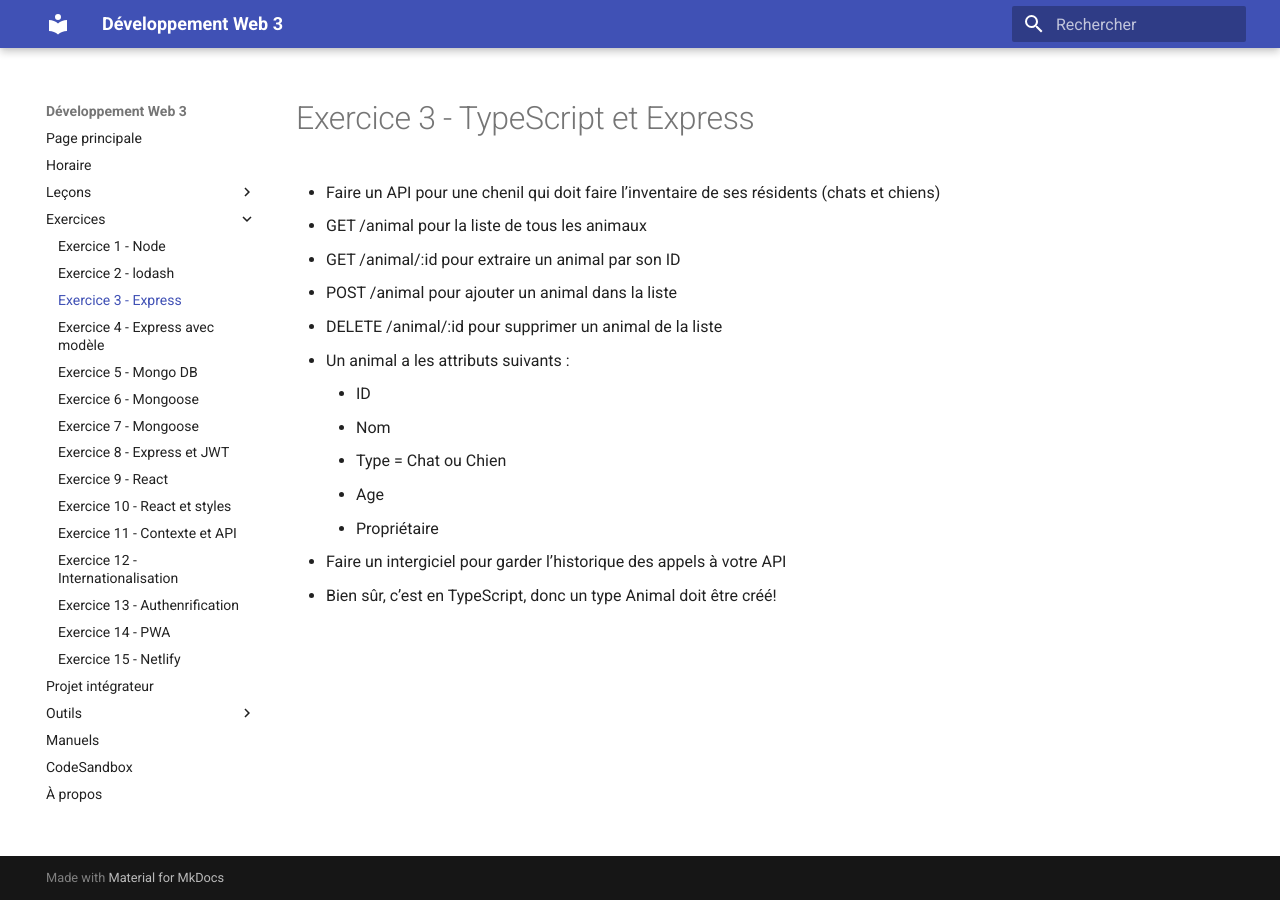
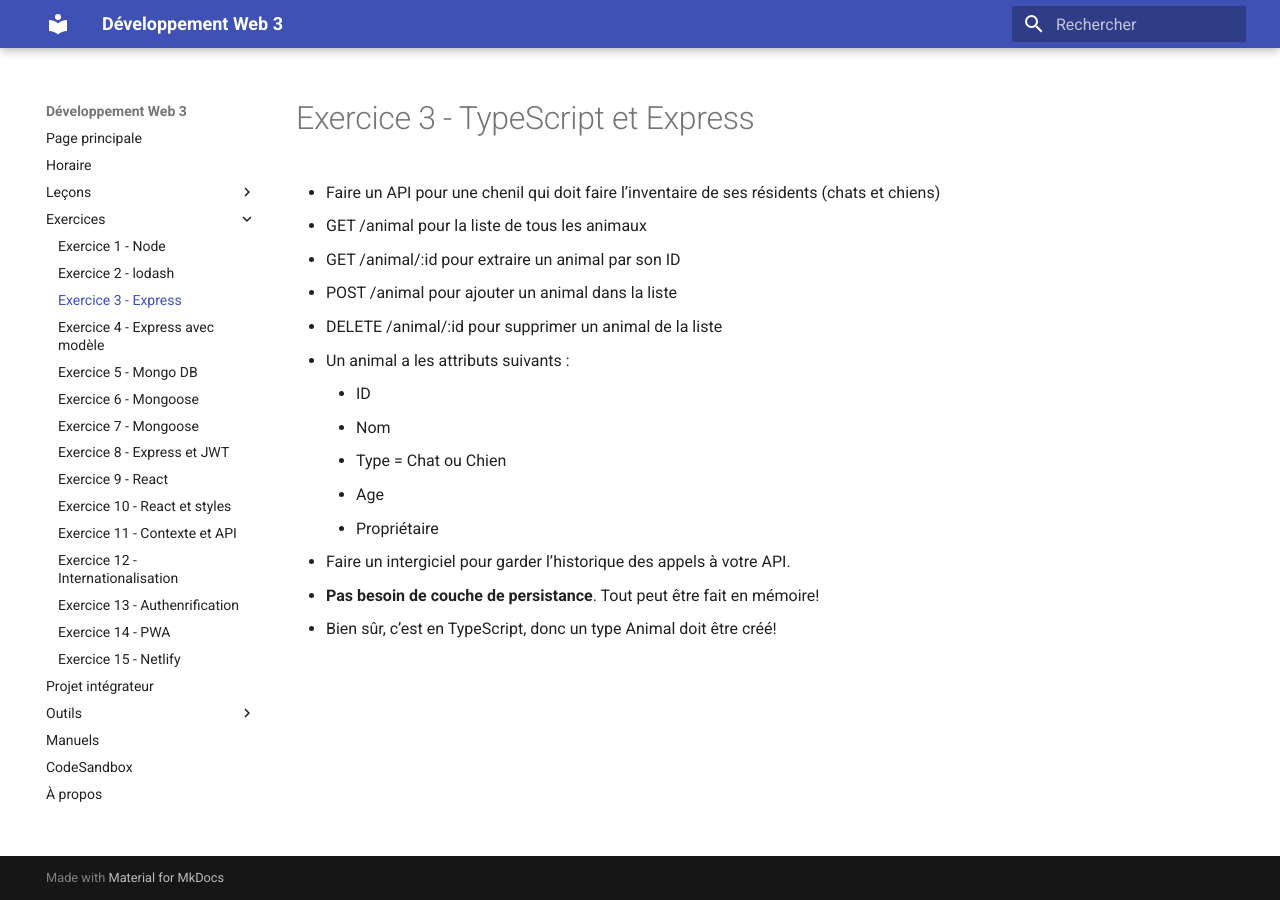
Before and after one commit to cegepvictoetienne/developpementweb3, an MkDocs documentation site: the page built from wiki/exercice3_express.md, in a window 1280 px wide. Built offline with MkDocs 1.6.1 and Material for MkDocs 9.7.7, drawn with Linux system fonts in a browser that asks for light colours.

Commit message:
correction exercice 3

```diff
--- a/wiki/exercice3_express.md
+++ b/wiki/exercice3_express.md
@@ -11,5 +11,6 @@
     - Type = Chat ou Chien
     - Age
     - Propriétaire
-- Faire un intergiciel pour garder l’historique des appels à votre API
+- Faire un intergiciel pour garder l’historique des appels à votre API.
+- __Pas besoin de couche de persistance__. Tout peut être fait en mémoire!
 - Bien sûr, c’est en TypeScript, donc un type Animal doit être créé!
```
